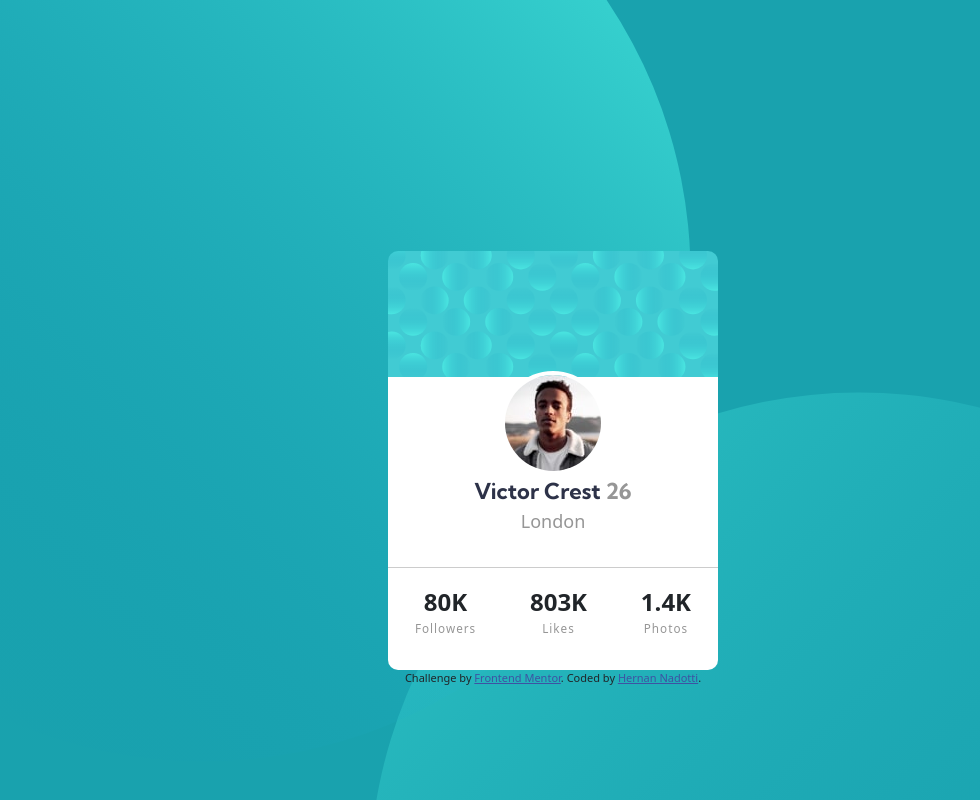
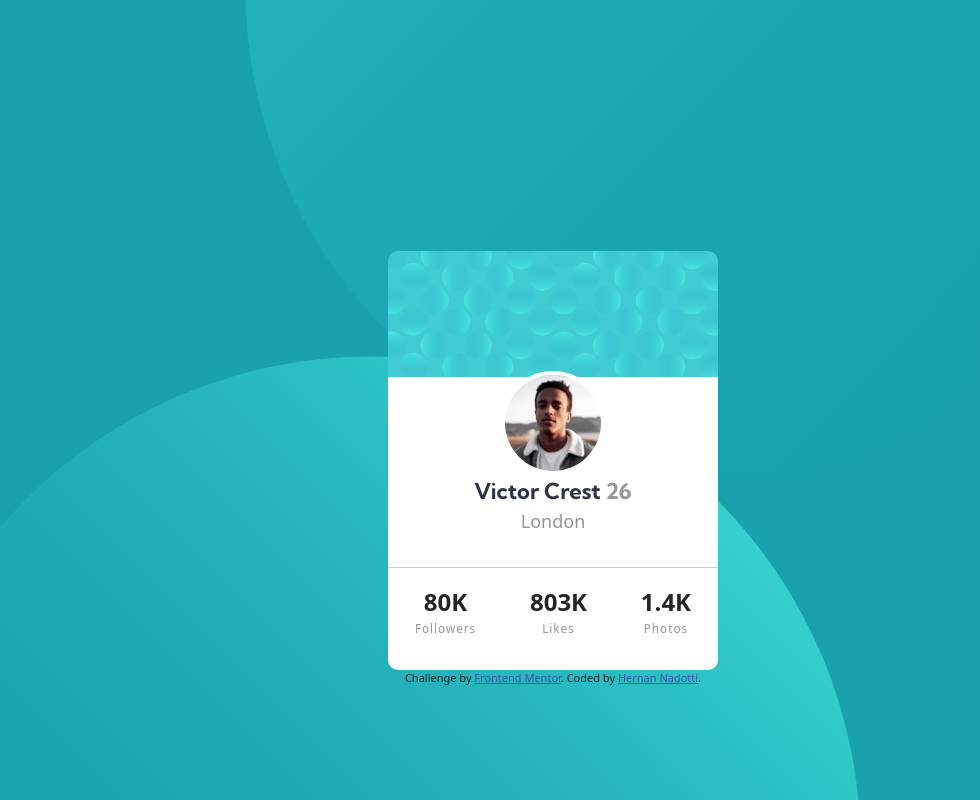
Before and after one commit to hernannadotti/profile_card_component, a plain HTML site: page index.html in a window 1280 px wide. Shown: the whole page, without its empty margins (87-1067 px from the left). Drawn offline with Linux system fonts and the light colour scheme.

Commit message:
fix background percents

```diff
--- a/css/styles.css
+++ b/css/styles.css
@@ -2,8 +2,8 @@ body {
     font-size: 18px;
     background-color: hsl(185, 75%, 39%);
     background-image: url('./../images/bg-pattern-top.svg'), url('./../images/bg-pattern-bottom.svg');
-    background-position: -73vh -32vh, 18vh 39vh;
     background-repeat: no-repeat;
+    background-position: 145% -217%, -47% 282%;
 }
 
 .container {
@@ -88,6 +88,6 @@ body {
 @media (min-width: 768px) {
 
    body {
-    background-position: -25vh -27vh, 57vh 49vh;
+    background-position: -10% -200%, 110% 282%;
    }
 }
```
